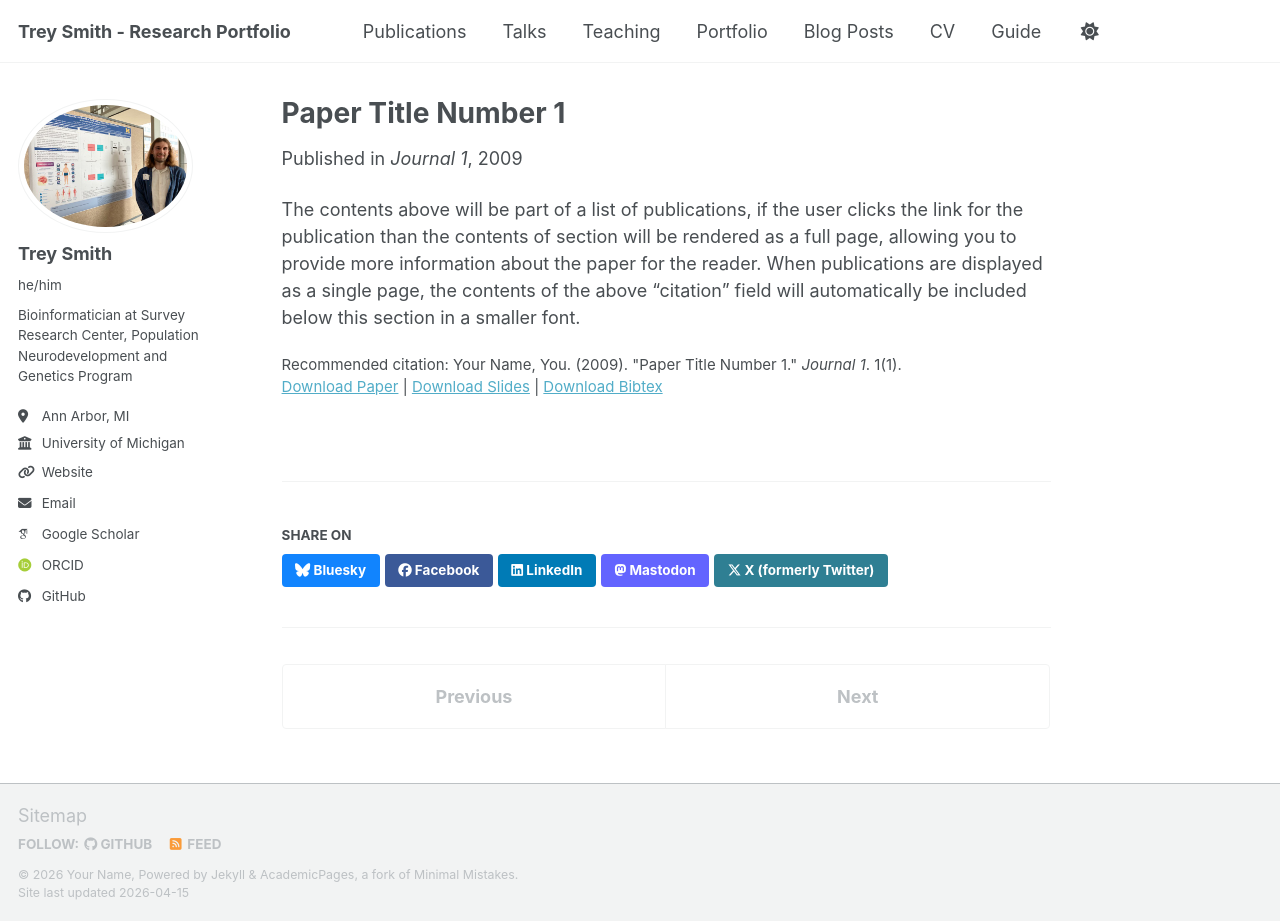
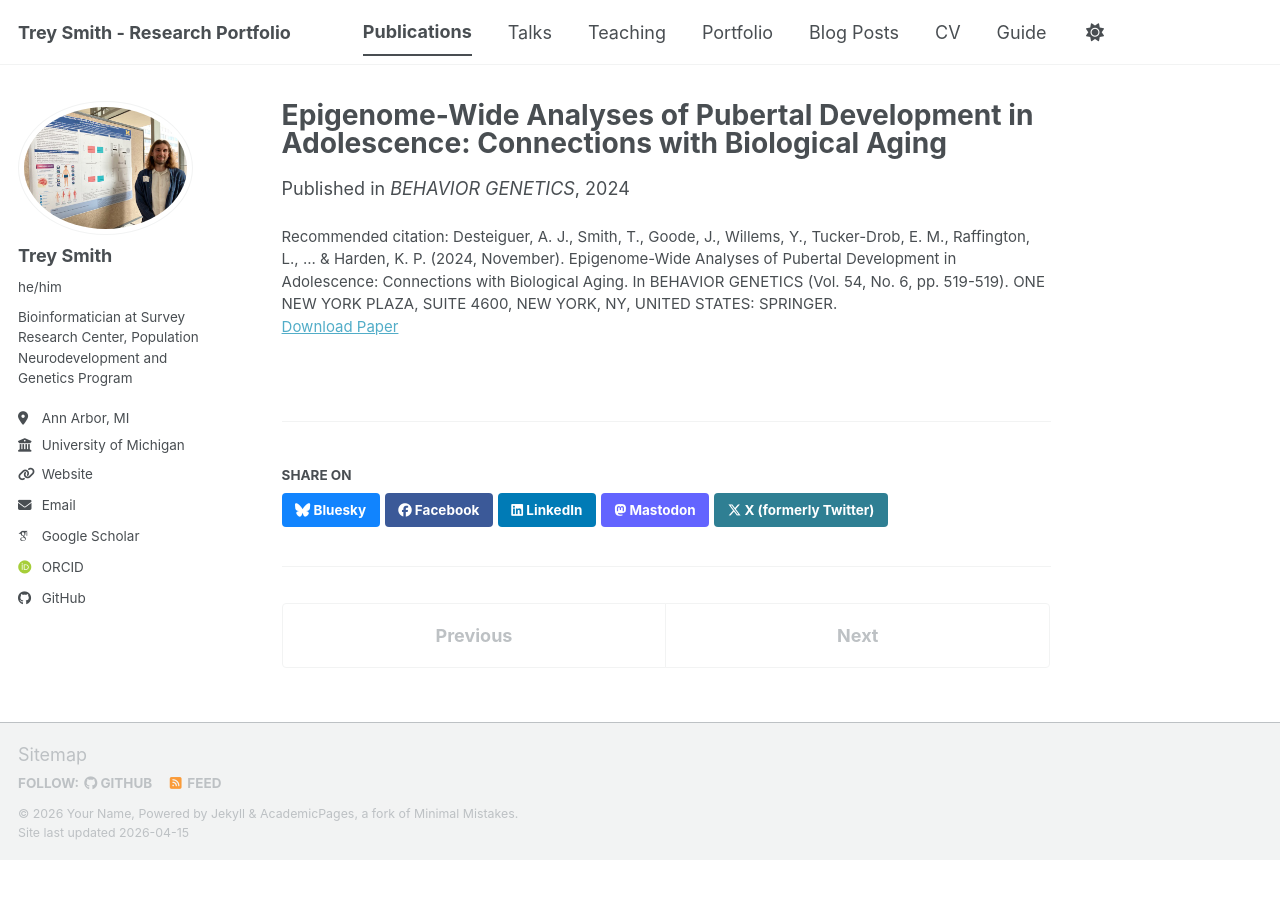
Before and after one commit to Treys925/Treys925.github.io, a Jekyll site: the page built from _publications/2009-10-01-paper-title-number-1.md, in a window 1280 px wide and 921 px high. Built offline with Jekyll 4.4.1, drawn with Linux system fonts in a browser that asks for light colours; some web fonts are replaced; a script bundle is joined from its source files by our own code; library files that are not in the unit come from our copies.

Commit message:
Update 2009-10-01-paper-title-number-1.md

```diff
--- a/_publications/2009-10-01-paper-title-number-1.md
+++ b/_publications/2009-10-01-paper-title-number-1.md
@@ -1,14 +1,9 @@
 ---
-title: "Paper Title Number 1"
+title: "Epigenome-Wide Analyses of Pubertal Development in Adolescence: Connections with Biological Aging"
 collection: publications
-category: manuscripts
-permalink: /publication/2009-10-01-paper-title-number-1
-excerpt: 'This paper is about the number 1. The number 2 is left for future work.'
-date: 2009-10-01
-venue: 'Journal 1'
-slidesurl: 'https://academicpages.github.io/files/slides1.pdf'
-paperurl: 'https://academicpages.github.io/files/paper1.pdf'
-bibtexurl: 'https://academicpages.github.io/files/bibtex1.bib'
-citation: 'Your Name, You. (2009). &quot;Paper Title Number 1.&quot; <i>Journal 1</i>. 1(1).'
+category: conferences
+date: 2024-11-01
+venue: 'BEHAVIOR GENETICS'
+paperurl: '[https://www.nature.com/articles/s44220-024-00345-8](https://link.springer.com/article/10.1007/s10519-024-10197-8)'
+citation: 'Desteiguer, A. J., Smith, T., Goode, J., Willems, Y., Tucker-Drob, E. M., Raffington, L., ... & Harden, K. P. (2024, November). Epigenome-Wide Analyses of Pubertal Development in Adolescence: Connections with Biological Aging. In BEHAVIOR GENETICS (Vol. 54, No. 6, pp. 519-519). ONE NEW YORK PLAZA, SUITE 4600, NEW YORK, NY, UNITED STATES: SPRINGER.'
 ---
-The contents above will be part of a list of publications, if the user clicks the link for the publication than the contents of section will be rendered as a full page, allowing you to provide more information about the paper for the reader. When publications are displayed as a single page, the contents of the above "citation" field will automatically be included below this section in a smaller font.
```
